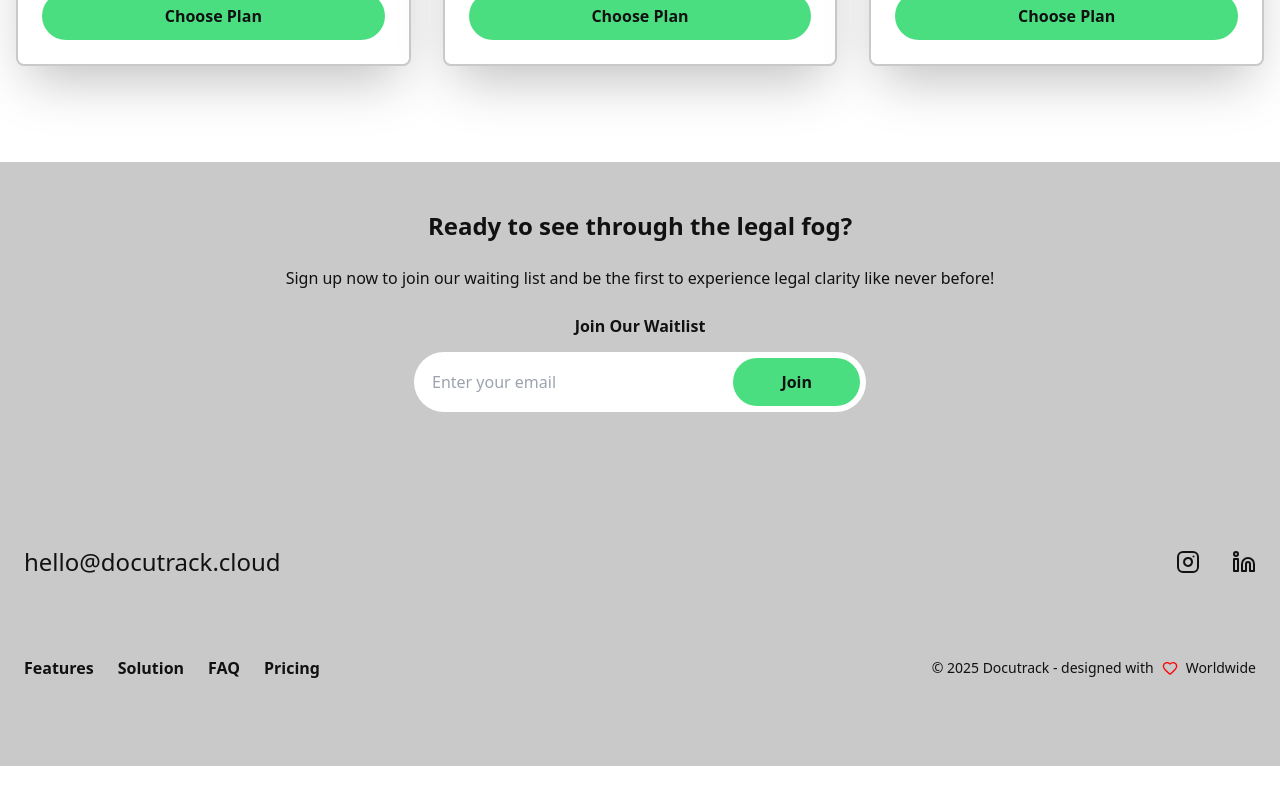
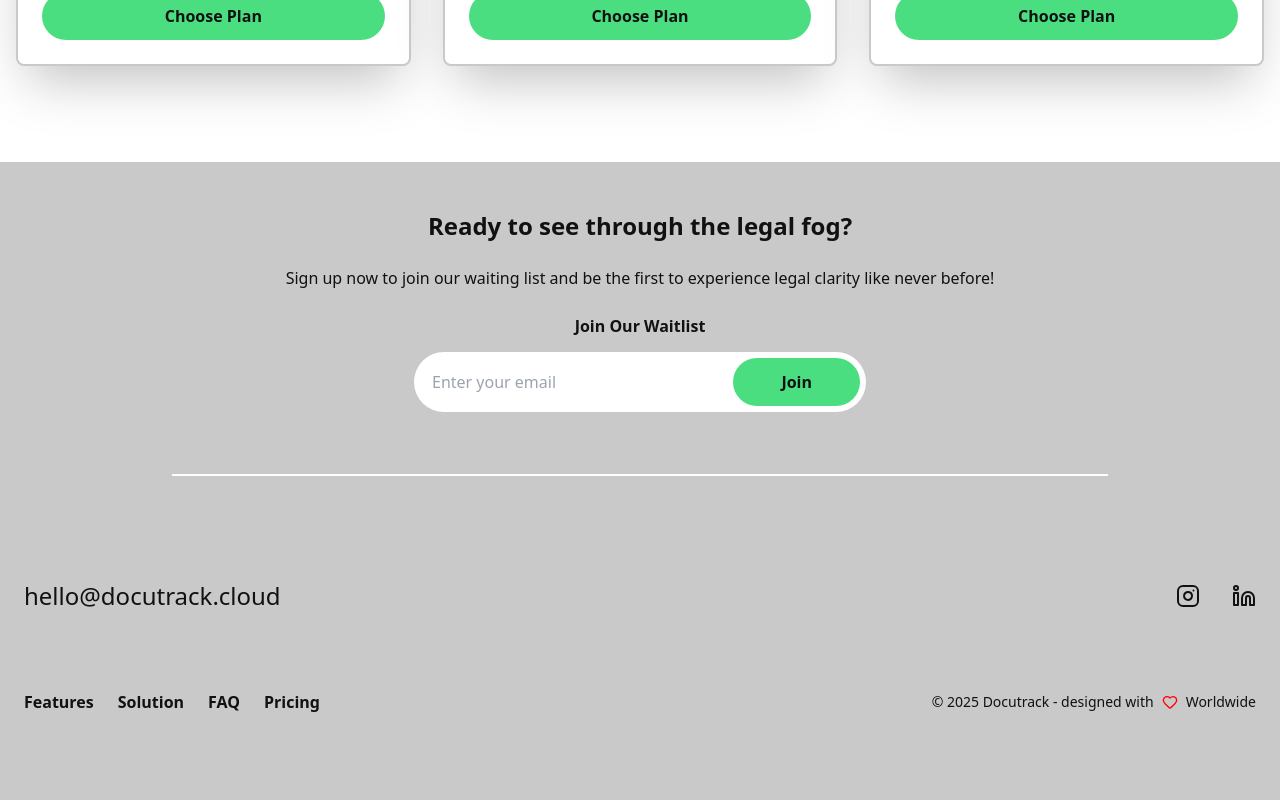
Before and after one commit to fernastereo/docutrack-landing, a Vue app: page / in a window 1280 px wide. Shown: the part 3106-3906 px from the top of the page. Before the commit the page ends 3872 px from the top, so only its background shows below. Built offline with nearby package versions, Linux system fonts and the light colour scheme; no server answers; what vuefire would draw is missing.

Commit message:
feat: update title in index.html and enhance layout in WaitingListSection component

```diff
--- a/index.html
+++ b/index.html
@@ -4,7 +4,7 @@
     <meta charset="UTF-8">
     <link rel="icon" href="/favicon.ico">
     <meta name="viewport" content="width=device-width, initial-scale=1.0">
-    <title>Vite App</title>
+    <title>Docutrack AI</title>
   </head>
   <body>
     <div id="app"></div>
--- a/src/components/WaitingListSection.vue
+++ b/src/components/WaitingListSection.vue
@@ -3,7 +3,7 @@
     'py-12 px-4 transition-colors duration-300',
     isDarkMode ? 'bg-base-300' : 'bg-base-200'
   ]">
-    <div class="flex flex-col">
+    <div class="container mx-auto w-3/4 border-b-2 border-base-100 pb-8 flex flex-col">
       <h2 class="text-2xl font-semibold text-center">Ready to see through the legal fog?</h2>
       <p class="text-center my-6">Sign up now to join our waiting list and be the first to experience legal clarity like never before!</p>
       <WaitingList :isDarkMode="isDarkMode" />
```
